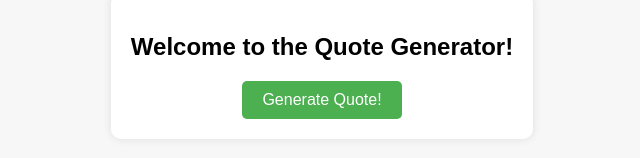
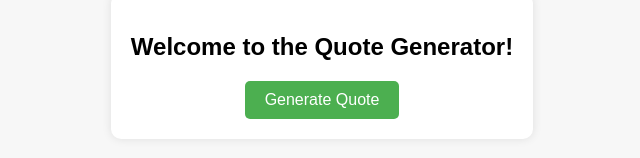
Before and after one commit to haribhatta15/quote-generator, a plain HTML site: page index.html in a window 1280 px wide. Shown: the part 334-492 px from the top of the page, 318-958 px from the left. Drawn offline with Linux system fonts and the light colour scheme.

Commit message:
quote generator

```diff
--- a/index.html
+++ b/index.html
@@ -10,7 +10,7 @@
     <div class="container">
       <h2>Welcome to the Quote Generator!</h2>
       <div id="quote"></div>
-      <button id="generate-btn">Generate Quote!</button>
+      <button id="generate-btn">Generate Quote</button>
     </div>
     <script src="script.js"></script>
   </body>
```
